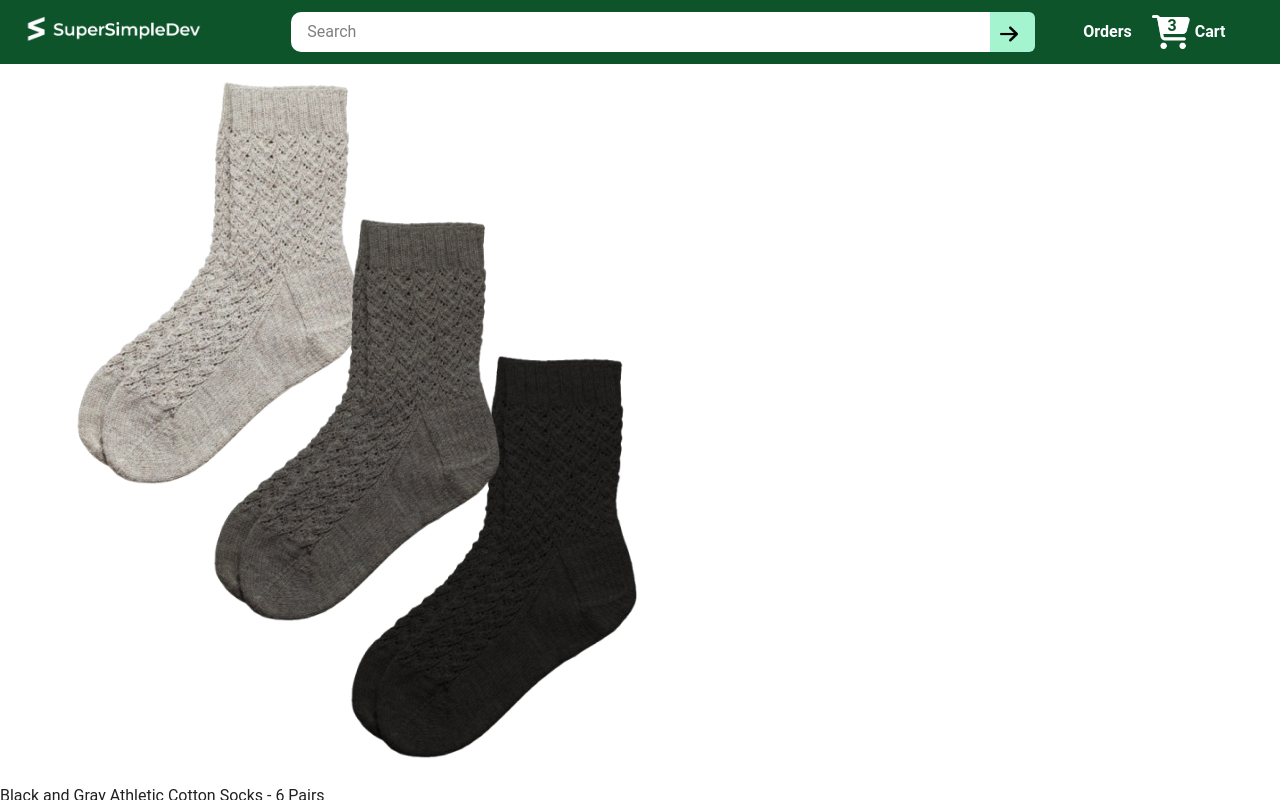
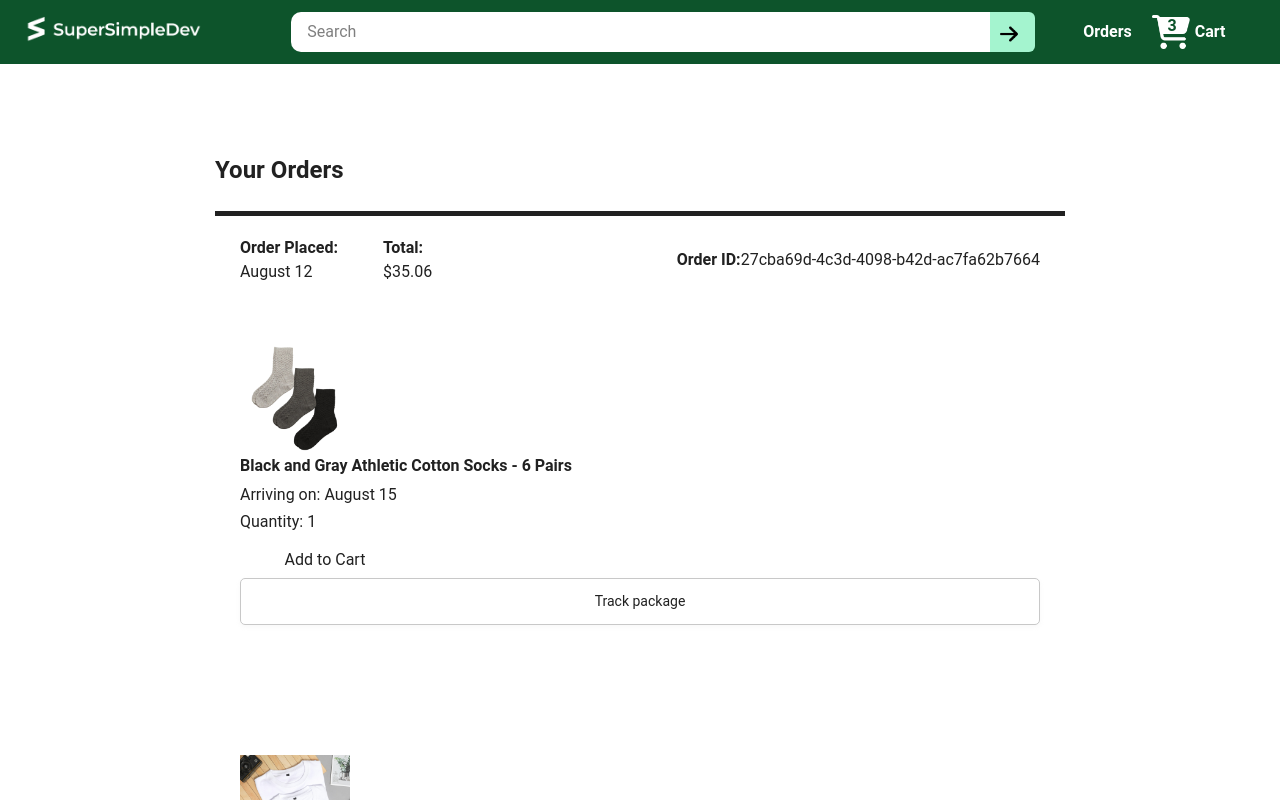
Before and after one commit to Efrata-Habte/E-commerce, a React (Vite) app: page /orders in a window 1280 px wide. Shown: the top 800 px of the page. Built offline with nearby package versions, Linux system fonts and the light colour scheme.

Commit message:
Style: add Tailwind grid layout with custom column and gap sizes

```diff
--- a/src/Components/OrdersCard.jsx
+++ b/src/Components/OrdersCard.jsx
@@ -1,39 +1,61 @@
 import { Link } from "react-router-dom";
 
-export default function OrdersCard({p}){
+export default function OrdersCard({ p }) {
   return (
-        <>
-           {p.products.map(product => (
-             <div key={product.productId} className="order-item">
-               <div className="product-image-container">
-                 <img src={product.productImage} />
+    <div className="order-container">
+      <div className="bg-white border-red flex items-center justify-between px-[25px] py-5 border-t-5  ">
+        <div className="flex shrink-0">
+          <div className="mr-[45px]">
+            <div className="font-bold">Order Placed:</div>
+            <div >August 12</div>
+          </div>
+          <div className="mr-[45px]">
+            <div className="font-bold">Total:</div>
+            <div>${(p.totalCostCents / 100).toFixed(2)}</div>
+          </div>
+        </div>
+
+        <div className="flex shrink">
+          <div className="font-bold">Order ID:</div>
+          <div>{p.id}</div>
+        </div>
+      </div>
+
+      <div className="px-[25px] py-10 border-e-indigo-100 border-t-0 rounded-b-[5px] grid [grid-template-columns: 110px_1fr_220px] gap-y-15 items-center ">
+        {p.products.map((product) => (
+          <div key={product.productId} className="product-section">
+            <div className="text-center">
+              <img src={product.productImage} alt={product.productName} className="max-w-[110px] max-h-[110px]"/>
             </div>
 
             <div className="product-details">
-                 <div className="product-name">
-                   {product.productName}
-                 </div>
-                 <div className="product-delivery-date">
+              <div className="font-bold mb-[5px]">{product.productName}</div>
+              <div className="mb-[3px]">
                 Arriving on: August 15
               </div>
-                 <div className="product-quantity">
+              <div className="mb-2">
                 Quantity: {product.quantity}
               </div>
-                 <button className="buy-again-button button-primary">
-                   <img className="buy-again-icon" src="/images/icons/buy-again.png" />
+              <button className="text-base w-[140px] h-9 rounded-[5px] flex items-center justify-center ">
+                <img
+                  className="w-5 mr-2.5"
+                  src="/images/icons/buy-again.png"
+                  alt="Buy again"
+                />
                 <span className="buy-again-message">Add to Cart</span>
               </button>
             </div>
-             </div>
-           ))}
 
-           <div className="product-actions">
+            <div className="grid-col-auto mb-[70px]">
               <Link to="/tracking">
-               <button className="track-package-button button-secondary">
+                <button className="w-full p-3 button-secondary">
                   Track package
                 </button>
               </Link>
             </div>
-        </>
+          </div>
+        ))}
+      </div>
+    </div>
   );
 }
--- a/src/pages/Orders.jsx
+++ b/src/pages/Orders.jsx
@@ -28,10 +28,14 @@ export default function Orders() {
   }, []);
 
   return (
-        <div>
-            {orders.map(pro =>(
+        <div className="max-w-[850px] mt-[90px] mb-[100px] mx-auto ">
+            <div className="font-bold mb-[25px] text-2xl"> Your Orders</div>
+            <div className="grid grid-cols-1 gap-y-[50px] ">
+                {orders.map(pro =>(
                 <OrdersCard key={pro.id} p={pro}/>
             ))}
+            </div>
+
         </div>
 
   );
```
Lines whose indentation alone changed are shown as unchanged.
